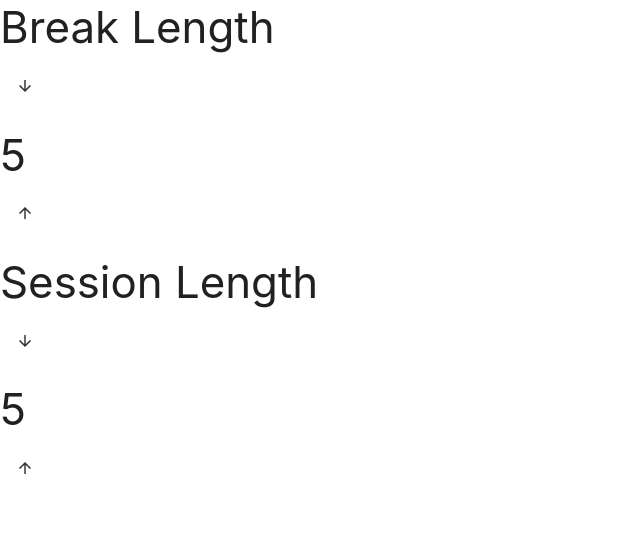
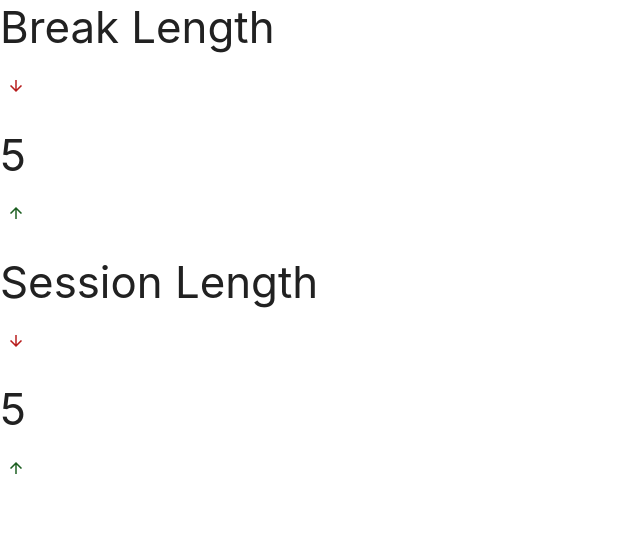
Before and after one commit to Sly-Ry/BreakTime, a React (Create React App) app: page / in a window 1280 px wide. Shown: the part 136-670 px from the top of the page, without its empty margins (0-640 px from the left). Built offline with nearby package versions, Linux system fonts and the light colour scheme.

Commit message:
new button style created, named 'dipper'

```diff
--- a/src/App.css
+++ b/src/App.css
@@ -25,13 +25,38 @@ h2 {
   font-size: 22px;
   padding-bottom: 5px;
 }
+*/
 
-button {
+/* button {
   width: 25px;
-  background-color: red;
+  background-color: white;
   border: none;
+} */
+
+.material-icons{
+  margin-left: 7px;
 }
 
+.waves-effect {
+  box-shadow: transparent;
+  transition: box-shadow .1s ease-in;
+
+}
+
+.waves-effect:hover {
+  box-shadow: 0px 1px 1px rgba(0, 0, 0, 0.521);
+}
+
+.waves-red:hover {
+  background-color: rgba(255, 0, 0, 0.712);
+}
+
+.waves-green:hover {
+  background-color: rgba(0, 255, 0, 0.63);
+}
+
+
+/*
 .buttons {
   display: grid;
   grid-template-columns: 1fr 1fr 1fr;
--- a/src/App.js
+++ b/src/App.js
@@ -1,5 +1,6 @@
 import { useState } from 'react';
 import './App.css';
+import { hover } from '@testing-library/user-event/dist/hover';
 
 export default function App() {
 
@@ -39,14 +40,14 @@ function Label({ title, changeTime, type, time, formatTime }) {
     <div id='break-label'>
         <h3 id='break-length'>{title}</h3>
         <div className='buttons'>
-          <button className='waves-effect waves-teal btn-small btn-flat'>
-            <i className="material-icons">
+          <button className='btn-floating btn-flat btn-small waves-effect waves-red'>
+            <i className="material-icons red-text text-darken-4">
               arrow_downwards
             </i>
           </button>
           <h3>5</h3>
-          <button className='waves-effect waves-teal btn-small btn-flat'>
-            <i className="material-icons">
+          <button className='btn-floating btn-flat btn-small waves-effect waves-green'>
+            <i className="material-icons green-text text-darken-4">
               arrow_upwards
             </i>
           </button>
```
